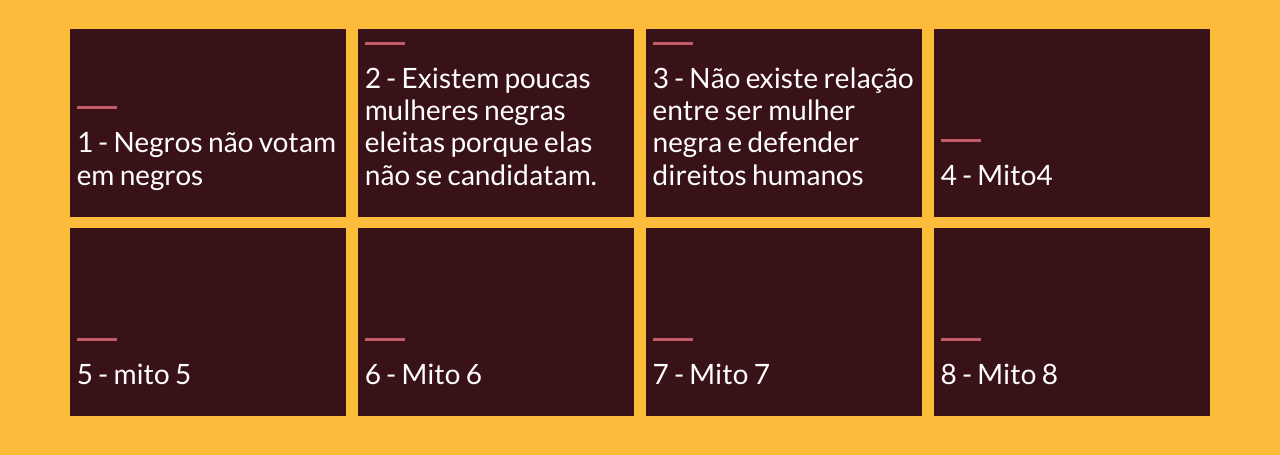
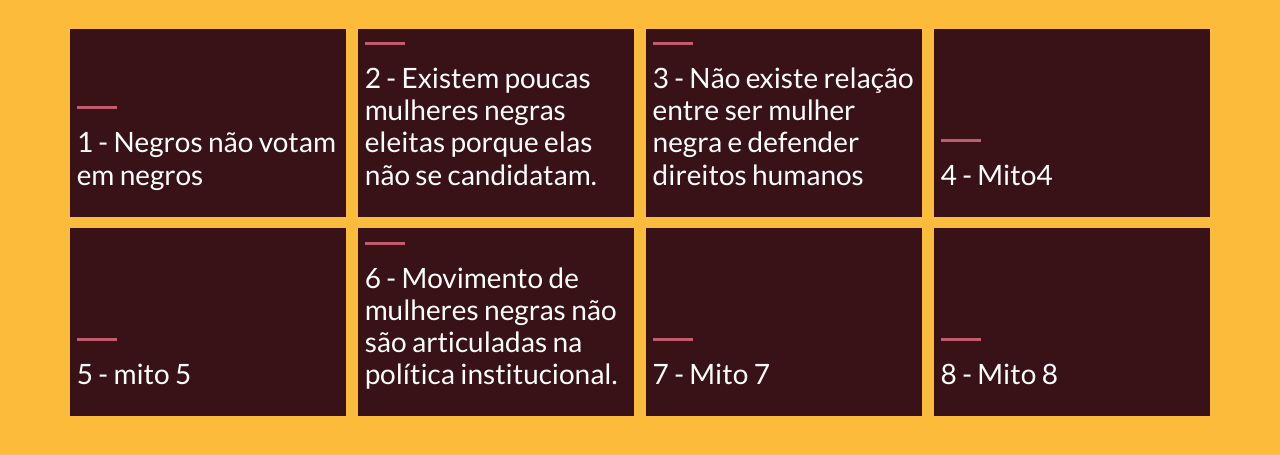
Before and after one commit to ciudadanointeligente/mulheresnegrasdecidem, a Jekyll site: the page built from index.html, in a window 1280 px wide and 900 px high, scrolled down 1150 px, cut to the strip 0-456 px from the top of the window. Built offline with Jekyll 4.4.1, drawn with Linux system fonts in a browser that asks for light colours; some web fonts are replaced; the list of posts is cut into pages by our own code.

Commit message:
Update 2017-07-08-mito-6.markdown

```diff
--- a/_posts/2017-07-08-mito-6.markdown
+++ b/_posts/2017-07-08-mito-6.markdown
@@ -1,6 +1,6 @@
 ---
 layout: post
-title: "Mito 6"
+title: "Movimento de mulheres negras não são articuladas na política institucional."
 img:  # Add image post (optional)
 date: 2017-07-06 12:51:00 +0300
 number: 6
```
